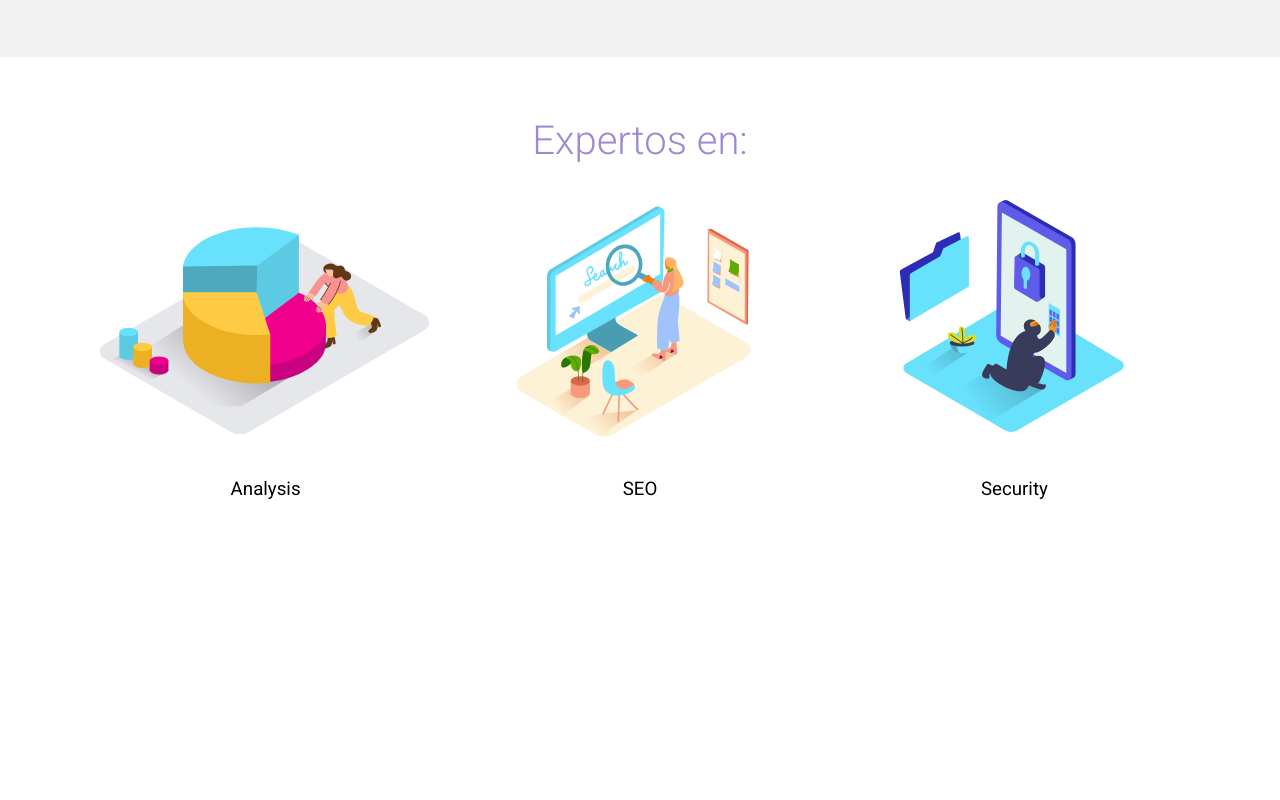
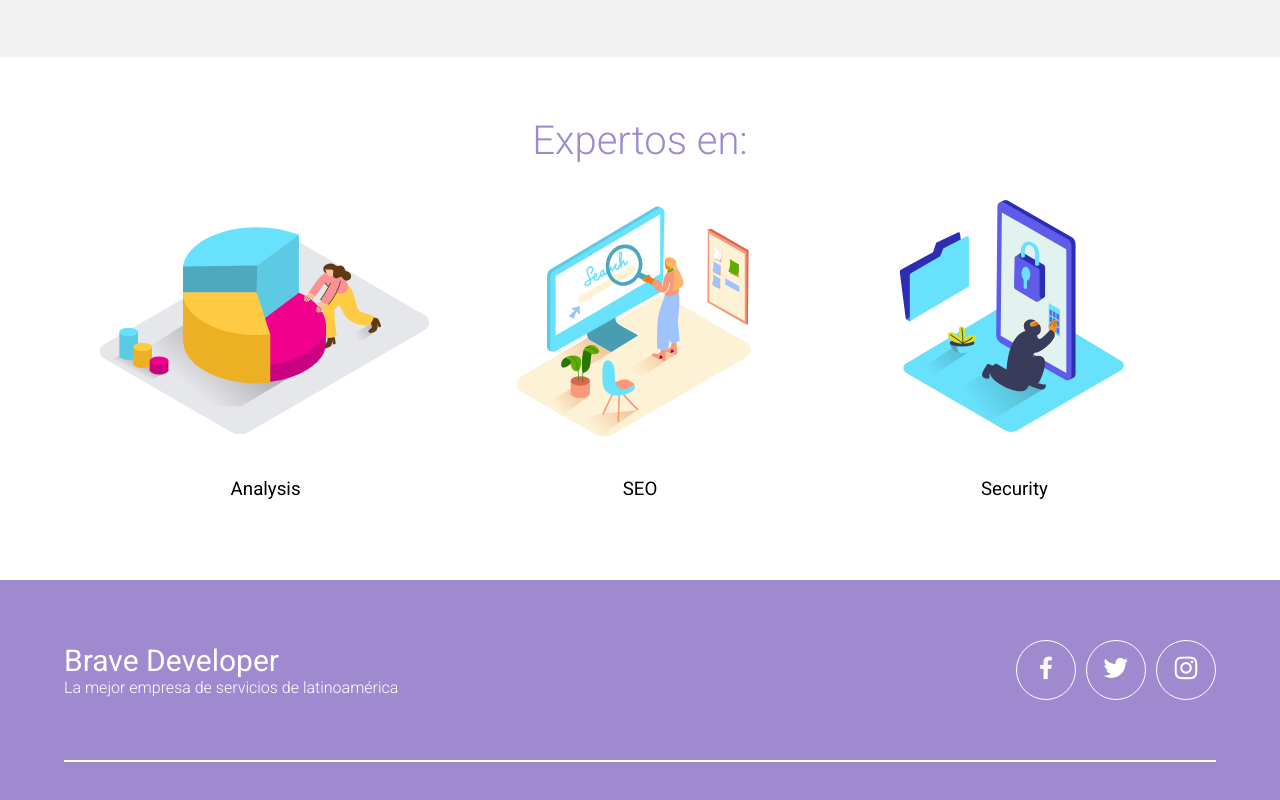
Before and after one commit to GeaSmart/WebDesignService, a plain HTML site: page index.html in a window 1280 px wide. Shown: the part 1973-2773 px from the top of the page. Before the commit the page ends 2553 px from the top, so only its background shows below. Drawn offline with nearby package versions, Linux system fonts and the light colour scheme.

Commit message:
html y css del footer añadido

```diff
--- a/css/estilos.css
+++ b/css/estilos.css
@@ -187,3 +187,56 @@ body{
 }
 
 /* FOOTER */
+footer{
+    background-color: #9f8ad0;
+    padding-bottom: 0.1px;
+}
+.contenedor-footer{
+    display: flex;
+    flex-wrap: wrap;
+    align-items: center;
+    justify-content: space-between;
+
+}
+.contact-us{
+    color:#fff;
+    width: 40%;
+}
+.brand{
+    font-size: 30px;
+    font-weight: 400;
+}
+.brand+p{
+    font-weight: 300;
+}
+.social{
+    display: flex;
+    flex-wrap: wrap;
+    justify-content: flex-end;
+    width: 50%;
+}
+.social-icon{
+    border: 1px solid #fff;
+    width: 60px;
+    height: 60px;
+    margin-left: 10px;
+    border-radius: 50%;
+    color:#fff;
+    text-align: center;
+    font-size: 30px;
+    line-height: 60px;
+    display: inline-block;
+}
+.social-icon:hover{
+    background-color: #fff;
+    color: purple;
+    transition: all .9s ease;
+}
+.line{
+    height: 2px;
+    background-color: #fff;
+    width: 90%;
+    max-width: 1200px;
+    margin:auto;
+    margin-bottom: 60px;;
+}
--- a/index.html
+++ b/index.html
@@ -5,6 +5,8 @@
         <title>Diseño Web - Gazabache</title>
         <link rel="stylesheet" href="css/estilos.css">
         <link href="https://fonts.googleapis.com/css2?family=Roboto:wght@300;400;700&display=swap" rel="stylesheet">
+        <link href='https://unpkg.com/boxicons@2.0.5/css/boxicons.min.css' rel='stylesheet'>
+
     </head>
     <body>
         <!-- 1 HEADER -->
@@ -86,10 +88,19 @@
             </section>
 
             <footer id="contacto">
-
+                <div class="contenedor contenedor-footer">
+                    <div class="contact-us">
+                        <h2 class="brand">Brave Developer</h2>
+                        <p>La mejor empresa de servicios de latinoamérica</p>
+                    </div>
+                    <div class="social">
+                        <a href="#" class="social-icon"><i class='bx bxl-facebook'></i></a>
+                        <a href="#" class="social-icon"><i class='bx bxl-twitter' ></i></a>
+                        <a href="#" class="social-icon"><i class='bx bxl-instagram' ></i></a>
+                    </div>
+                </div>
+                <div class="line"></div>
             </footer>
-
-
 
         </main>
     </body>
```
